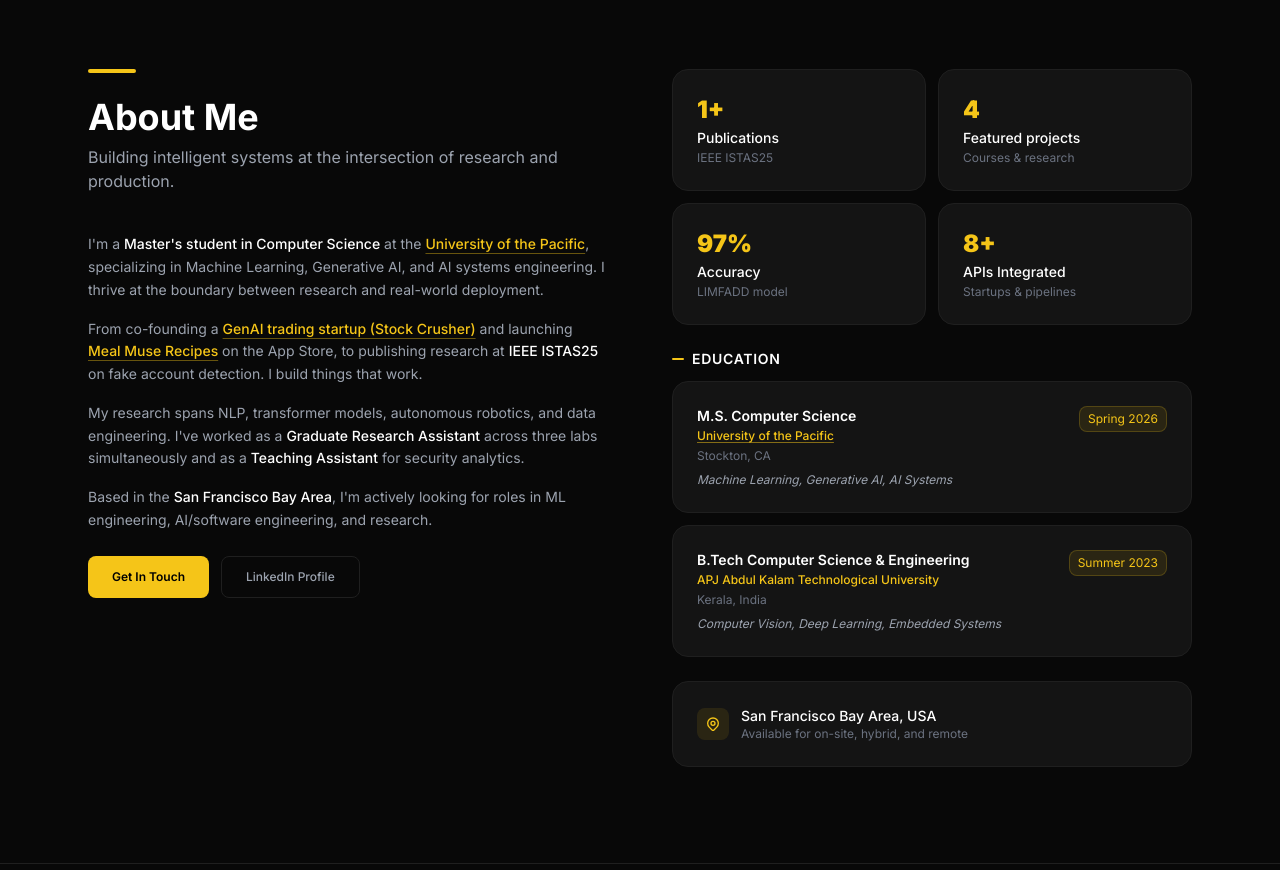
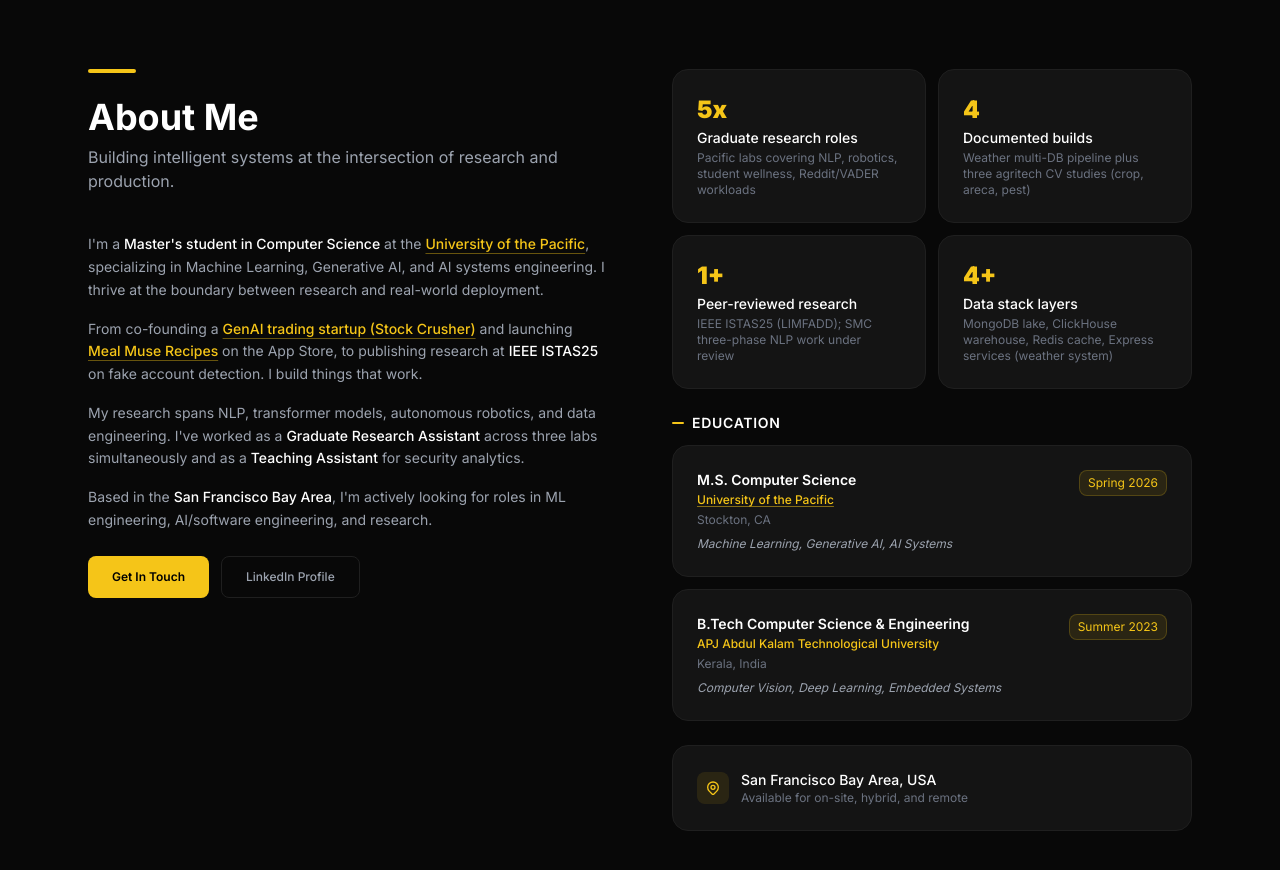
Before and after one commit to manumathewjiss/manumathewjiss.com, a Next.js app: page / in a window 1280 px wide. Shown: the part 980-1850 px from the top of the page. Built offline with nearby package versions, Linux system fonts and the light colour scheme.

Commit message:
About: refresh stats for RA count, builds, publications, data stack
Co-authored-by: Cursor <cursoragent@cursor.com>

```diff
--- a/components/About.tsx
+++ b/components/About.tsx
@@ -1,10 +1,26 @@
 const PACIFIC_URL = "https://www.pacific.edu";
 
 const stats = [
-  { label: "Publications", value: "1+", sub: "IEEE ISTAS25" },
-  { label: "Featured projects", value: "4", sub: "Courses & research" },
-  { label: "Accuracy", value: "97%", sub: "LIMFADD model" },
-  { label: "APIs Integrated", value: "8+", sub: "Startups & pipelines" },
+  {
+    value: "5x",
+    label: "Graduate research roles",
+    sub: "Pacific labs covering NLP, robotics, student wellness, Reddit/VADER workloads",
+  },
+  {
+    value: "4",
+    label: "Documented builds",
+    sub: "Weather multi-DB pipeline plus three agritech CV studies (crop, areca, pest)",
+  },
+  {
+    value: "1+",
+    label: "Peer-reviewed research",
+    sub: "IEEE ISTAS25 (LIMFADD); SMC three-phase NLP work under review",
+  },
+  {
+    value: "4+",
+    label: "Data stack layers",
+    sub: "MongoDB lake, ClickHouse warehouse, Redis cache, Express services (weather system)",
+  },
 ];
 
 const education = [
```
